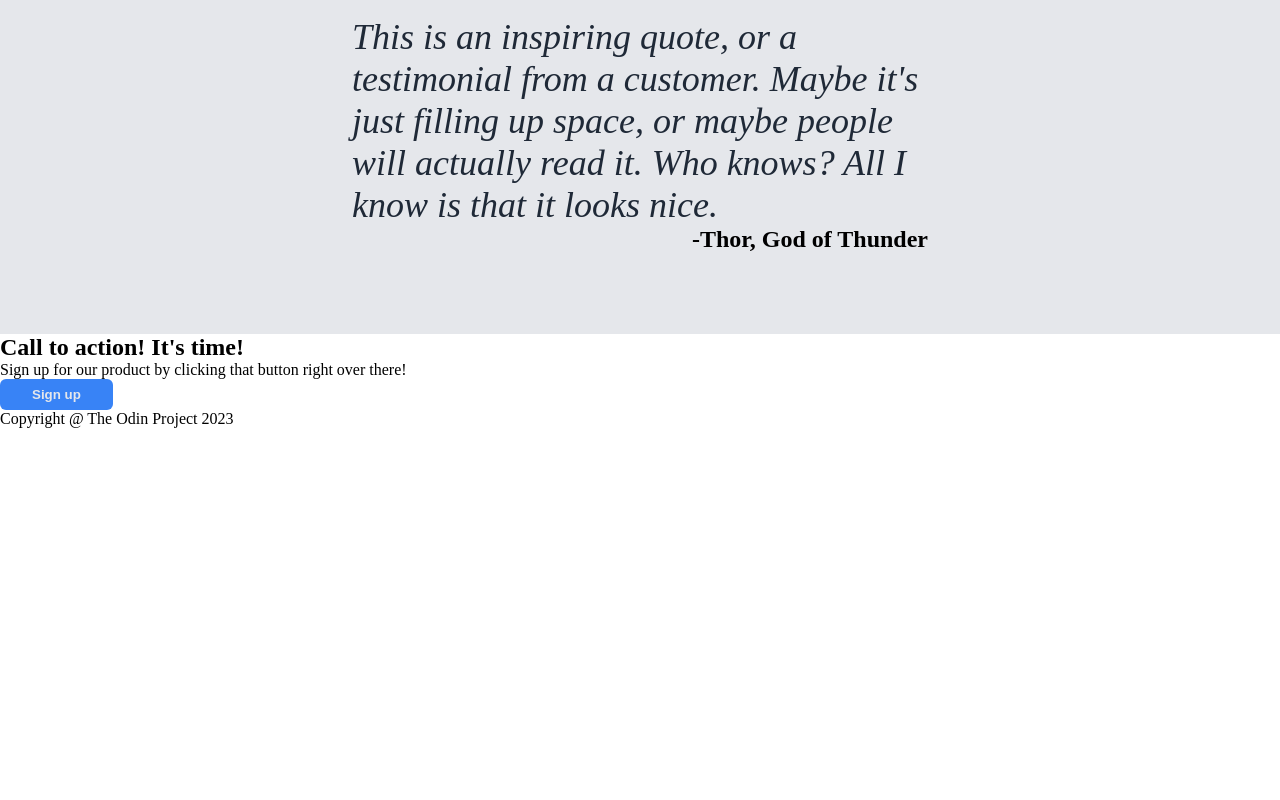
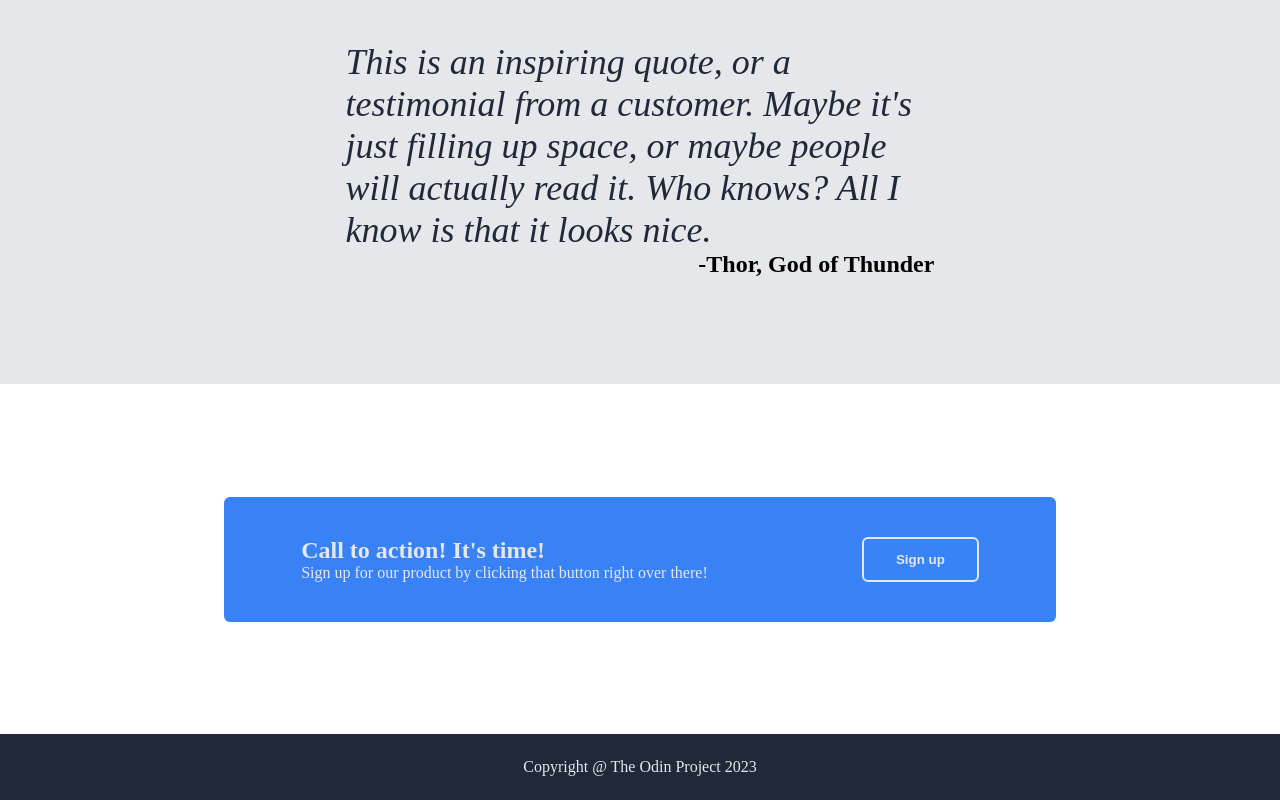
Before and after one commit to laere/odin-landing-page, a plain HTML site: page index.html in a window 1280 px wide. Shown: the part 1166-1966 px from the top of the page. Before the commit the page ends 1594 px from the top, so only its background shows below. Drawn offline with Linux system fonts and the light colour scheme.

Commit message:
finished styling and fixing html for section four and the footer. Going to go back and see how I can make the code better/easier to read.

```diff
--- a/index.html
+++ b/index.html
@@ -68,9 +68,13 @@
 
         <!-- Section 4 -->
         <div class="section four">
-            <h2>Call to action! It's time!</h2>
-            <p>Sign up for our product by clicking that button right over there!</p>
-            <button>Sign up</button>
+            <div class="section-four-container">
+                <div class="section-four-content">
+                    <h2>Call to action! It's time!</h2>
+                    <p>Sign up for our product by clicking that button right over there!</p>
+                </div>
+                <button class="section-four-button">Sign up</button>
+            </div>
         </div>
 
         <!-- Footer -->
--- a/style.css
+++ b/style.css
@@ -135,7 +135,7 @@ button {
 /* SECTION THREE */
 
 .three {
-    height: 400px;
+    height: 450px;
     background-color: #e5e7eb;
     display: flex;
     justify-content: center;
@@ -143,7 +143,7 @@ button {
 }
 
 .section-three-content {
-    width: 45%;
+    width: 46%;
 }
 
 .section-three-quote {
@@ -160,3 +160,33 @@ button {
 
 
 /* SECTION FOUR */
+
+.four {
+    height: 350px;
+    display: flex;
+    justify-content: center;
+    align-items: center;
+}
+
+.section-four-container {
+    background-color: #3882f6;
+    width: 65%;
+    padding: 40px 0;
+    border-radius: 6px;
+    color: #e5e7eb;
+    display: flex;
+    justify-content: space-around;
+}
+
+.section-four-button {
+    border: 2px solid #e5e7eb;
+}
+
+
+/* FOOTER */
+.footer {
+    background-color: #1f2937;
+    color: #e5e7eb;
+    padding: 24px 0;
+    text-align: center;
+}
```
